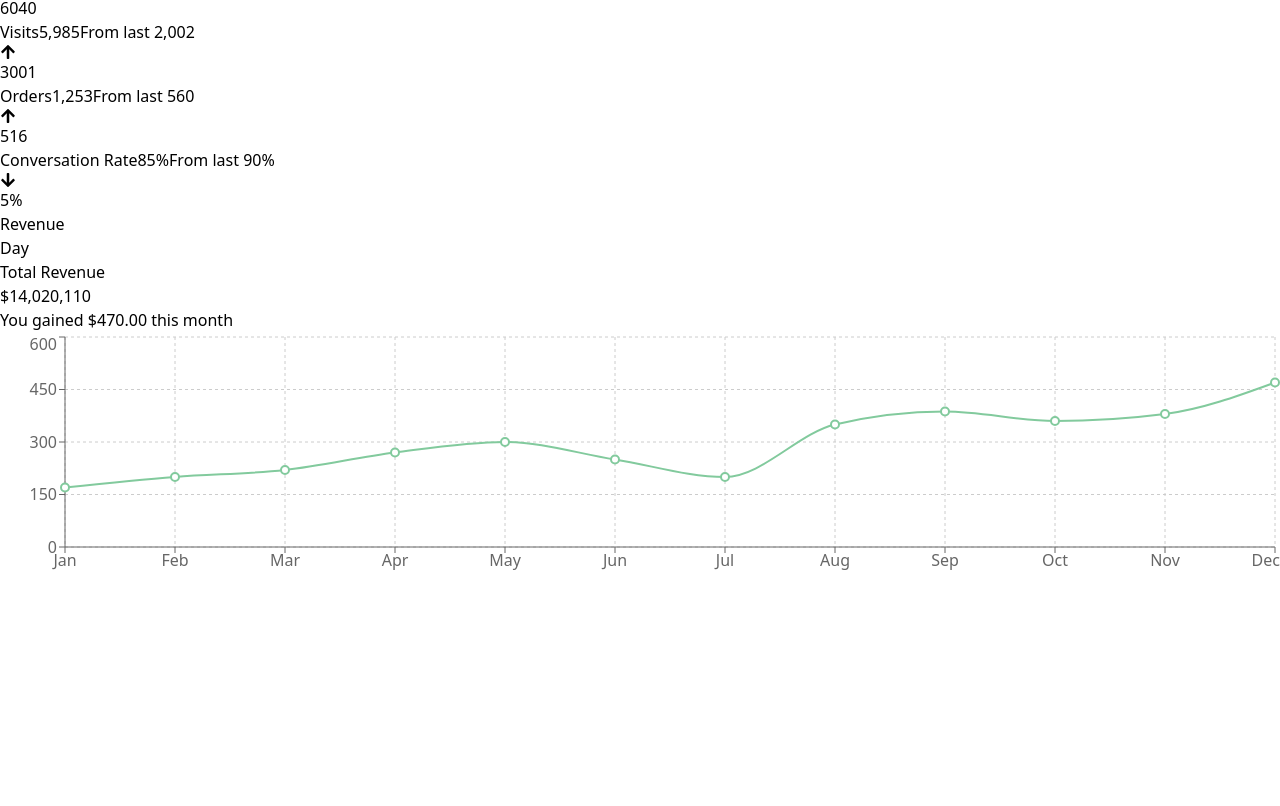
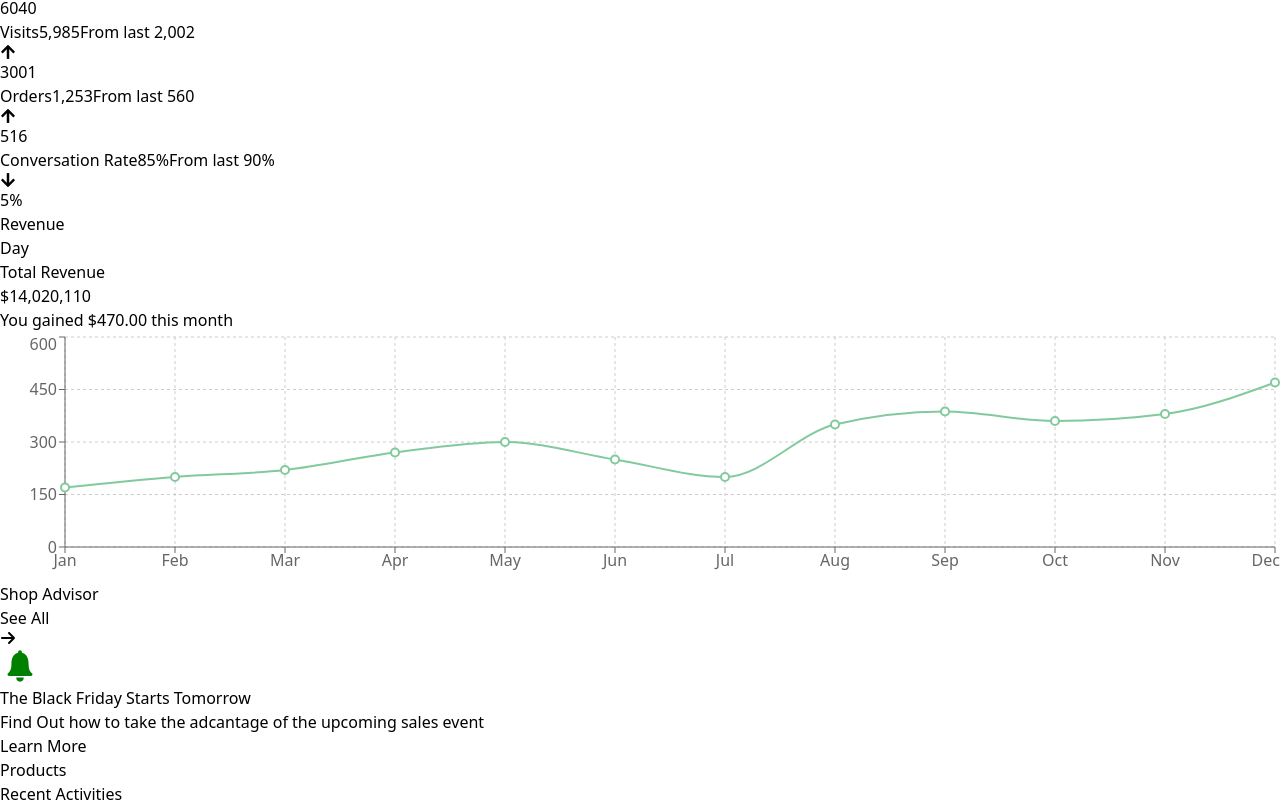
Before and after one commit to OussamaDeghfel/Ecommerce-Dashboard, a React app: page / in a window 1280 px wide. Shown: the part 1924-2730 px from the top of the page. Before the commit the page ends 2506 px from the top, so only its background shows below. Built offline with nearby package versions, Linux system fonts and the light colour scheme; the HTML template or start-up script is replaced by a standard one.

Commit message:
enhance the div element structure

```diff
--- a/src/pages/overview/dashboard.tsx
+++ b/src/pages/overview/dashboard.tsx
@@ -1,6 +1,7 @@
 import { CgWebsite } from "react-icons/cg";
 import Performance from "./performance";
 import Revenue from "./revenue";
+import AdditionDetails from "./additionDetails";
 
 const Dashboard = () => {
   return (
@@ -9,15 +10,17 @@ const Dashboard = () => {
         <div className="flex justify-between items-center mb-9">
           <h1 className="text-2xl font-bold">Hello, John</h1>
           <button className="flex justify-center items-center space-x-2 bg-blue-400 hover:bg-green-400 p-2 rounded-md font-medium">
-            <CgWebsite color="white" /> <span className="text-white">Open Store</span>
+            <CgWebsite color="white" />{" "}
+            <span className="text-white">Open Store</span>
           </button>
         </div>
-        <div className="space-y-8">
-          <div className="w-[60%]">
+        <div className="flex space-x-6">
+          <div className="w-[75%] space-y-8">
             <Performance />
+            <Revenue />
           </div>
-          <div className="w-[60%]">
-            <Revenue />
+          <div>
+            <AdditionDetails />
           </div>
         </div>
       </div>
```
